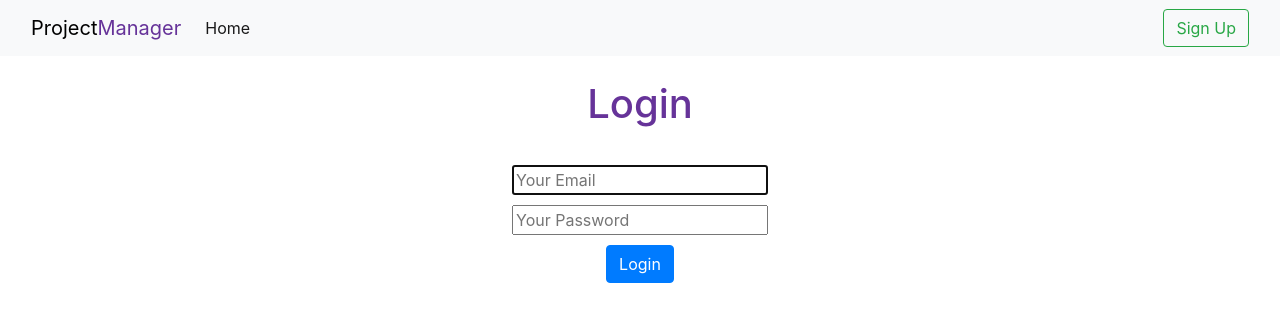
After one commit to Meetlowf/TaskManager, a Python web app: template templates/login.html in a window 1280 px wide. The commit adds this page. Shown: the top 322 px of the page. Run offline with Jinja, Linux system fonts and the light colour scheme; the template is opened without the code that fills it, so the values that code supplies are empty; some libraries are stand-ins or nearby versions.

Commit message:
Added a basic login system
Still need to add support for individualized task pages

```diff
--- /dev/null
+++ b/loginPath/__init__.py
@@ -0,0 +1,4 @@
+from .login import loginRoute
+
+def init_app(app):
+    app.register_blueprint(loginRoute, url_prefix="/login")
--- a/static/css/main.css
+++ b/static/css/main.css
@@ -14,8 +14,8 @@ h1 {
 }
 
 .table-pos {
-    padding-left: 300px;
-    padding-right: 300px;
+    margin-left: 250px;
+    margin-right: 250px;
 }
 
 .form {
@@ -51,3 +51,16 @@ form {
     margin-left: 500px;
     margin-right: 500px;
 }
+
+.alert.alert-danger{
+    margin-left: 500px;
+    margin-right: 500px;
+}
+
+.control {
+    padding: 5px;
+}
+
+.buttonpadding {
+    padding: 5px;
+}
--- /dev/null
+++ b/templates/login.html
@@ -0,0 +1,75 @@
+{% extends 'base.html' %}
+
+{% block head %}
+<title> Login </title>
+<link rel="icon" href="https://cdn.fastly.picmonkey.com/content4/previews/main/picmoji/lightning_550.png" type="image/x-icon">
+{% endblock %}
+
+{% block body %}
+<div class="content">
+    <nav class="navbar navbar-expand-lg navbar-light bg-light">
+        <div class="container-fluid">
+            <a href="/login" class="navbar-brand">
+                <span class="first">Project</span><span class="second">Manager</span>
+            </a>
+            <button class="navbar-toggler" type="button" data-bs-toggle="collapse" data-bs-target="#navbarSupportedContent" aria-controls="navbarSupportedContent" aria-expanded="false" aria-label="Toggle navigation">
+                <span class="navbar-toggler-icon"></span>
+            </button>
+            <div class="collapse navbar-collapse" id="navbarSupportedContent">
+                <ul class="navbar-nav me-auto mb-2 mb-lg-0">
+                    <li class="nav-item">
+                        <a href="/login" class="nav-link active" aria-current="page">Home</a>
+                    </li>
+                </ul>
+                <a href="/login/signup" class="btn btn-outline-success">Sign Up</a>
+            </div>
+        </div>
+    </nav>
+
+    <div class="column is-4 is-offset-4">
+        <br>
+        <h1 class="title">Login</h1>
+        <br>
+        <div class="box">
+            {% with messages = get_flashed_messages() %}
+            {% if messages %}
+                <div class="alert alert-danger" role="alert" id="alertmessage">
+                    {{ messages[0] }}.
+                    <button type="button" class="close" data-dismiss="alert" onclick="close_flash_message();">x</button>
+                </div>
+            {% endif %}
+            {% endwith %}
+            <form method="POST" action="/login/">
+                <div class="field">
+                    <div class="control">
+                        <input class="input is-large" type="email" name="email" placeholder="Your Email" autofocus="" required>
+                    </div>
+                </div>
+                <div class="field">
+                    <div class="control">
+                        <input class="input is-large" type="password" name="password" placeholder="Your Password" required>
+                    </div>
+                </div>
+                <!-- <div class="field">
+                    <label class="checkbox">
+                        <input type="checkbox">
+                        Remember me
+                    </label>
+                </div> -->
+                <div class="buttonpadding">
+                    <button class="btn btn-primary" type="submit">Login</button>
+                </div>
+            </form>
+        </div>
+    </div>
+
+</div>
+
+<script>
+    function close_flash_message() {
+        document.all.alertmessage.style.display='none';
+        return false;
+    }
+</script>
+
+{% endblock %}
--- a/templates/project.html
+++ b/templates/project.html
@@ -18,7 +18,7 @@
             <div class="collapse navbar-collapse" id="navbarSupportedContent">
                 <ul class="navbar-nav me-auto mb-2 mb-lg-0">
                     <li class="nav-item">
-                        <a href="/" class="nav-link active" aria-current="page">Home</a>
+                        <a href="/project" class="nav-link active" aria-current="page">Home</a>
                     </li>
                     <li class="nav-item dropdown">
                         <a href="#" class="nav-link dropdown-toggle" id="navbarDropdown" role="button" data-bs-toggle="dropdown" aria-expanded="false">Projects</a>
@@ -33,6 +33,7 @@
                         </ul>
                     </li>
                 </ul>
+                <a href="/login/logout" class="btn btn-outline-success">Logout</a>
             </div>
         </div>
     </nav>
--- a/templates/task.html
+++ b/templates/task.html
@@ -33,6 +33,7 @@
                         </ul>
                     </li>
                 </ul>
+                <a href="/login/logout" class="btn btn-outline-success">Logout</a>
             </div>
         </div>
     </nav>
```
Also changed, not shown: __init__.py (+25 -0 lines), app.py (+15 -2 lines), forms.py (+8 -2 lines), loginPath/login.py (added, +54 -0 lines), model/models.py (+7 -0 lines), projectFolder/project.py (+78 -67 lines), templates/signup.html (added, +74 -0 lines), project.db.
